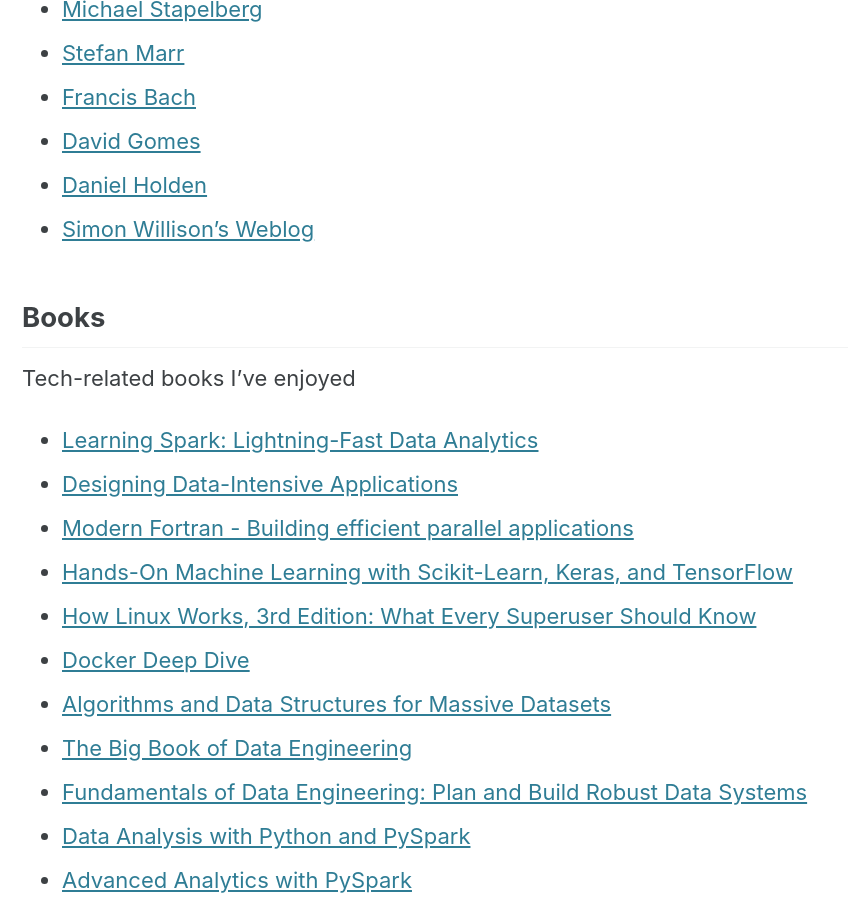
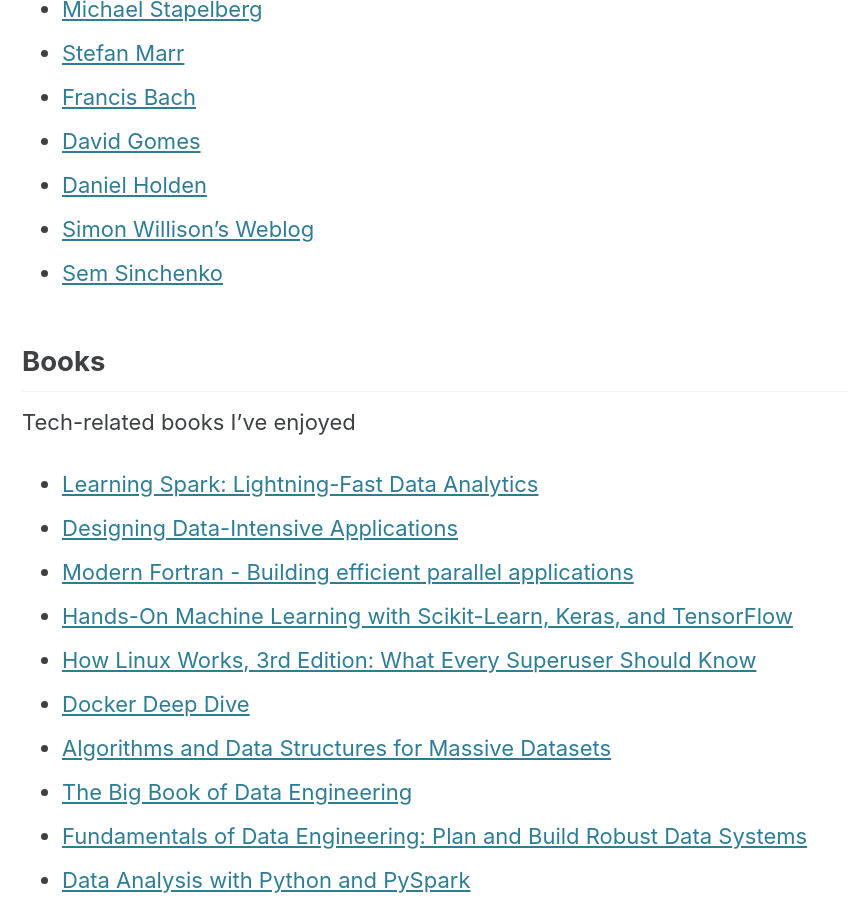
Before and after one commit to VladimirSiv/VladimirSiv.github.io, a Jekyll site: the page built from _pages/cool-links.md, in a window 1280 px wide and 900 px high, scrolled down 964 px. Shown: the whole window, without its empty margins (0-848 px from the left). Built offline with Jekyll 4.4.1, drawn with Linux system fonts in a browser that asks for light colours; cached includes are drawn as plain includes.

Commit message:
Update Cool Links Blogs

```diff
--- a/_pages/cool-links.md
+++ b/_pages/cool-links.md
@@ -31,6 +31,7 @@ Tech bloggers that I find fascinating and inspiring
 - [David Gomes](https://davidgomes.com/){:target="\_blank"}
 - [Daniel Holden](https://theorangeduck.com){:target="\_blank"}
 - [Simon Willison’s Weblog](https://simonwillison.net/){:target="\_blank"}
+- [Sem Sinchenko](https://semyonsinchenko.github.io/ssinchenko/){:target="\_blank"}
 
 ## Books
 
```
